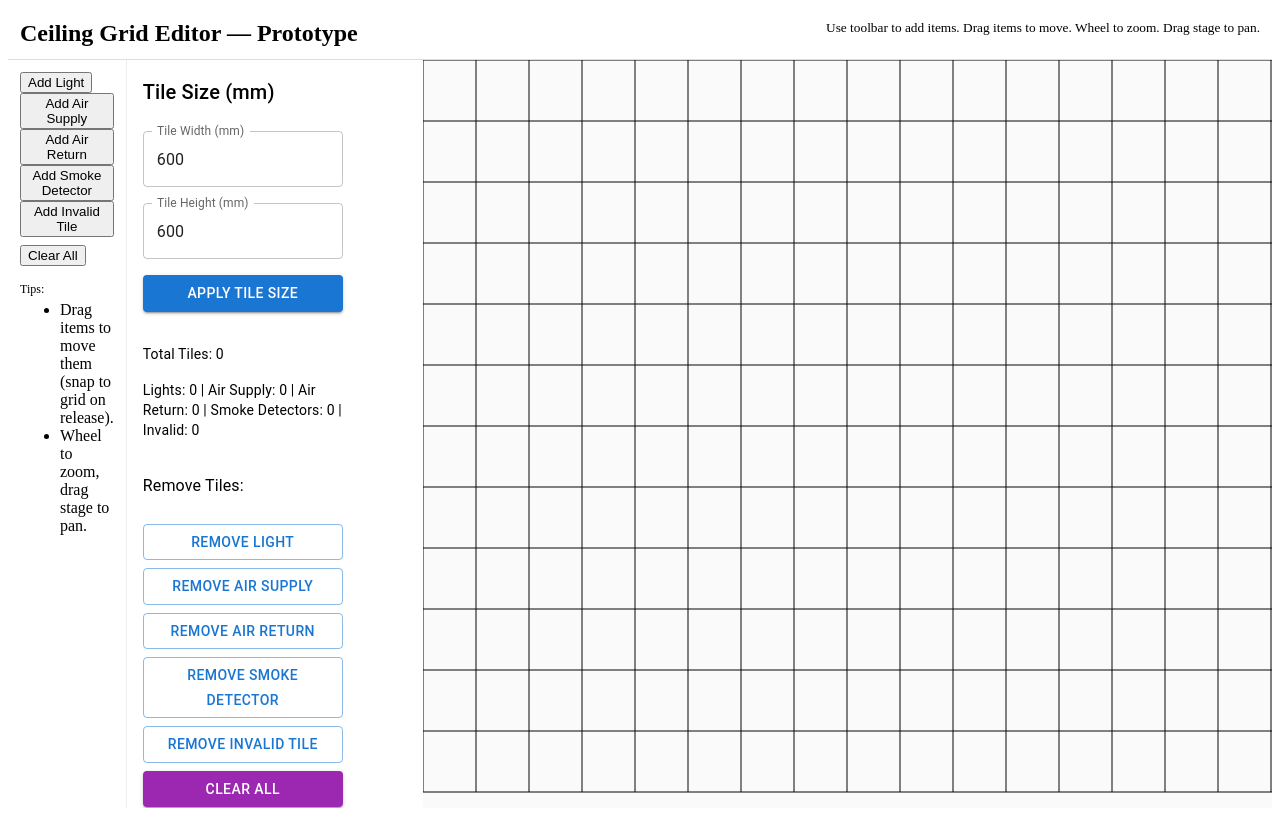
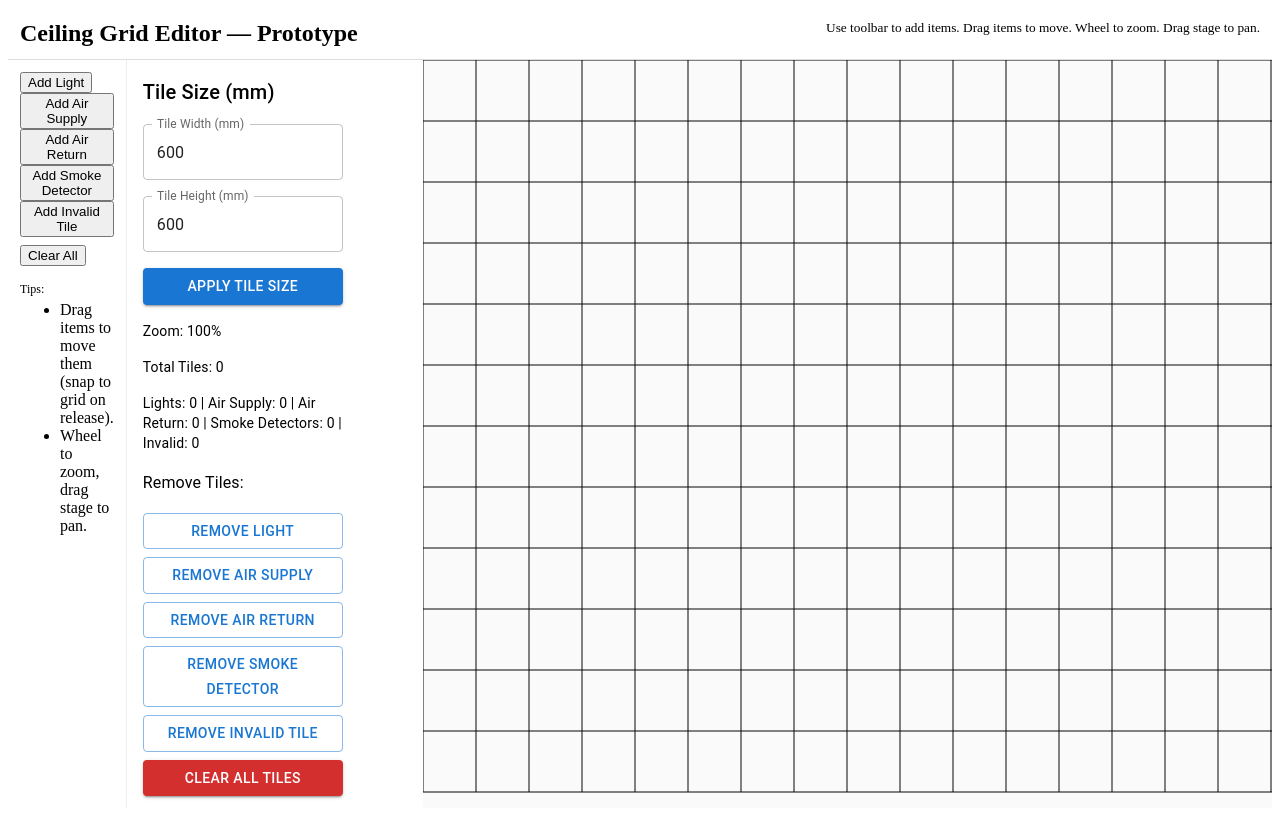
Before and after one commit to MingJae92/cieling-plan-app, a React (Vite) app: page / in a window 1280 px wide. Built offline with nearby package versions, Linux system fonts and the light colour scheme; the HTML template or start-up script is replaced by a standard one.

Commit message:
Zoom grid feature implemented

```diff
--- a/src/components/CeilingGrid.tsx
+++ b/src/components/CeilingGrid.tsx
@@ -27,6 +27,7 @@ export default function CeilingGrid() {
   const [inputTileWidth, setInputTileWidth] = useState<number>(600);
   const [inputTileHeight, setInputTileHeight] = useState<number>(600);
 
+  // Automatically calculate tile size to fit the window
   useEffect(() => {
     const maxW = window.innerWidth - 220;
     const maxH = window.innerHeight - 60;
@@ -42,21 +43,26 @@ export default function CeilingGrid() {
     setTileHeight(Math.max(20, Math.min(inputTileHeight * scaleFactor, 200)));
   };
 
+  // Zoom handler
   const handleWheel = (e: Konva.KonvaEventObject<WheelEvent>) => {
     e.evt.preventDefault();
     const stage = stageRef.current;
     if (!stage) return;
-    const oldScale = stage.scaleX();
+
     const pointer = stage.getPointerPosition();
     if (!pointer) return;
+
+    const oldScale = scale;
+    const direction = e.evt.deltaY > 0 ? -1 : 1;
+    const factor = 1 + direction * 0.1;
+    const newScale = Math.max(0.2, Math.min(oldScale * factor, 4));
+    setScale(newScale);
+
     const mousePointTo = {
       x: (pointer.x - stage.x()) / oldScale,
       y: (pointer.y - stage.y()) / oldScale,
     };
-    const direction = e.evt.deltaY > 0 ? -1 : 1;
-    const factor = 1 + direction * 0.1;
-    const newScale = Math.max(0.2, Math.min(oldScale * factor, 4));
-    setScale(newScale);
+
     stage.scale({ x: newScale, y: newScale });
     stage.position({
       x: pointer.x - mousePointTo.x * newScale,
@@ -65,17 +71,13 @@ export default function CeilingGrid() {
     stage.batchDraw();
   };
 
+  // Grid lines
   const verticalLines: number[][] = [];
   for (let i = 0; i <= width; i++)
     verticalLines.push([i * tileWidth, 0, i * tileWidth, height * tileHeight]);
   const horizontalLines: number[][] = [];
   for (let j = 0; j <= height; j++)
-    horizontalLines.push([
-      0,
-      j * tileHeight,
-      width * tileWidth,
-      j * tileHeight,
-    ]);
+    horizontalLines.push([0, j * tileHeight, width * tileWidth, j * tileHeight]);
 
   const toScreenX = (gx: number) => gx * tileWidth + tileWidth / 2;
   const toScreenY = (gy: number) => gy * tileHeight + tileHeight / 2;
@@ -85,7 +87,6 @@ export default function CeilingGrid() {
     return acc;
   }, {});
 
-  // Remove one tile of a given type (last added tile)
   const removeByType = (type: string) => {
     const tile = [...components].reverse().find((c) => c.type === type);
     if (tile) removeComponent(tile.id);
@@ -94,11 +95,18 @@ export default function CeilingGrid() {
   return (
     <Box display="flex" height="100vh">
       {/* SETTINGS PANEL */}
-      <Box sx={panelStyles}>
-        <Typography variant="h6" gutterBottom>
-          Tile Size (mm)
-        </Typography>
-
+      <Box
+        sx={{
+          ...panelStyles,
+          display: "flex",
+          flexDirection: "column",
+          gap: 2,
+          padding: 2,
+          overflowY: "auto",
+        }}
+      >
+        {/* Tile Size Inputs */}
+        <Typography variant="h6">Tile Size (mm)</Typography>
         <TextField
           label="Tile Width (mm)"
           type="number"
@@ -106,7 +114,6 @@ export default function CeilingGrid() {
           onChange={(e) => setInputTileWidth(Number(e.target.value))}
           sx={inputStyles}
         />
-
         <TextField
           label="Tile Height (mm)"
           type="number"
@@ -114,7 +121,6 @@ export default function CeilingGrid() {
           onChange={(e) => setInputTileHeight(Number(e.target.value))}
           sx={inputStyles}
         />
-
         <Button
           variant="contained"
           color="primary"
@@ -124,21 +130,22 @@ export default function CeilingGrid() {
           Apply Tile Size
         </Button>
 
-        <Typography variant="body2" sx={{ marginTop: 2 }}>
-          Total Tiles: {components.length}
-        </Typography>
-        <Typography variant="body2" sx={{ marginBottom: 2 }}>
+        {/* Zoom and Stats */}
+        <Typography variant="body2">Zoom: {(scale * 100).toFixed(0)}%</Typography>
+        <Typography variant="body2">Total Tiles: {components.length}</Typography>
+        <Typography variant="body2">
           Lights: {typeCounts.light || 0} | Air Supply: {typeCounts.air_supply || 0} | Air Return: {typeCounts.air_return || 0} | Smoke Detectors: {typeCounts.smoke_detector || 0} | Invalid: {typeCounts.invalid || 0}
         </Typography>
 
+        {/* Remove Tiles Buttons */}
         <Typography variant="subtitle1">Remove Tiles:</Typography>
-        <Box sx={{ display: "flex", flexDirection: "column", gap: 1, mt: 1 }}>
+        <Box sx={{ display: "flex", flexDirection: "column", gap: 1 }}>
           <Button variant="outlined" onClick={() => removeByType("light")}>Remove Light</Button>
           <Button variant="outlined" onClick={() => removeByType("air_supply")}>Remove Air Supply</Button>
           <Button variant="outlined" onClick={() => removeByType("air_return")}>Remove Air Return</Button>
           <Button variant="outlined" onClick={() => removeByType("smoke_detector")}>Remove Smoke Detector</Button>
           <Button variant="outlined" onClick={() => removeByType("invalid")}>Remove Invalid Tile</Button>
-          <Button variant="contained" color="secondary" onClick={clear}>Clear All</Button>
+          <Button variant="contained" color="error" onClick={clear}>Clear All Tiles</Button>
         </Box>
       </Box>
 
@@ -154,12 +161,8 @@ export default function CeilingGrid() {
         >
           <Layer ref={layerRef}>
             {/* GRID */}
-            {verticalLines.map((p, idx) => (
-              <Line key={"v" + idx} points={p} stroke="#080707ff" strokeWidth={1} />
-            ))}
-            {horizontalLines.map((p, idx) => (
-              <Line key={"h" + idx} points={p} stroke="#080707ff" strokeWidth={1} />
-            ))}
+            {verticalLines.map((p, idx) => <Line key={"v" + idx} points={p} stroke="#080707ff" strokeWidth={1} />)}
+            {horizontalLines.map((p, idx) => <Line key={"h" + idx} points={p} stroke="#080707ff" strokeWidth={1} />)}
 
             {/* COMPONENTS */}
             {components.map((c: GridItem) => {
@@ -174,12 +177,11 @@ export default function CeilingGrid() {
                 onDragEnd: (e: Konva.KonvaEventObject<DragEvent>) => {
                   const nx = Math.round(e.target.x() / tileWidth - 0.5);
                   const ny = Math.round(e.target.y() / tileHeight - 0.5);
-
                   const clampedX = Math.max(0, Math.min(nx, width - 1));
                   const clampedY = Math.max(0, Math.min(ny, height - 1));
 
                   const occupied = components.some(
-                    other => other.id !== c.id && other.x === clampedX && other.y === clampedY
+                    (other) => other.id !== c.id && other.x === clampedX && other.y === clampedY
                   );
 
                   if (!occupied) {
@@ -217,13 +219,8 @@ export default function CeilingGrid() {
                   : c.type === "air_return"
                   ? "#60d394"
                   : "#f77";
-              return (
-                <Circle
-                  {...commonProps}
-                  radius={Math.min(tileWidth, tileHeight) / 3}
-                  fill={color}
-                />
-              );
+
+              return <Circle {...commonProps} radius={Math.min(tileWidth, tileHeight) / 3} fill={color} />;
             })}
           </Layer>
         </Stage>
```
